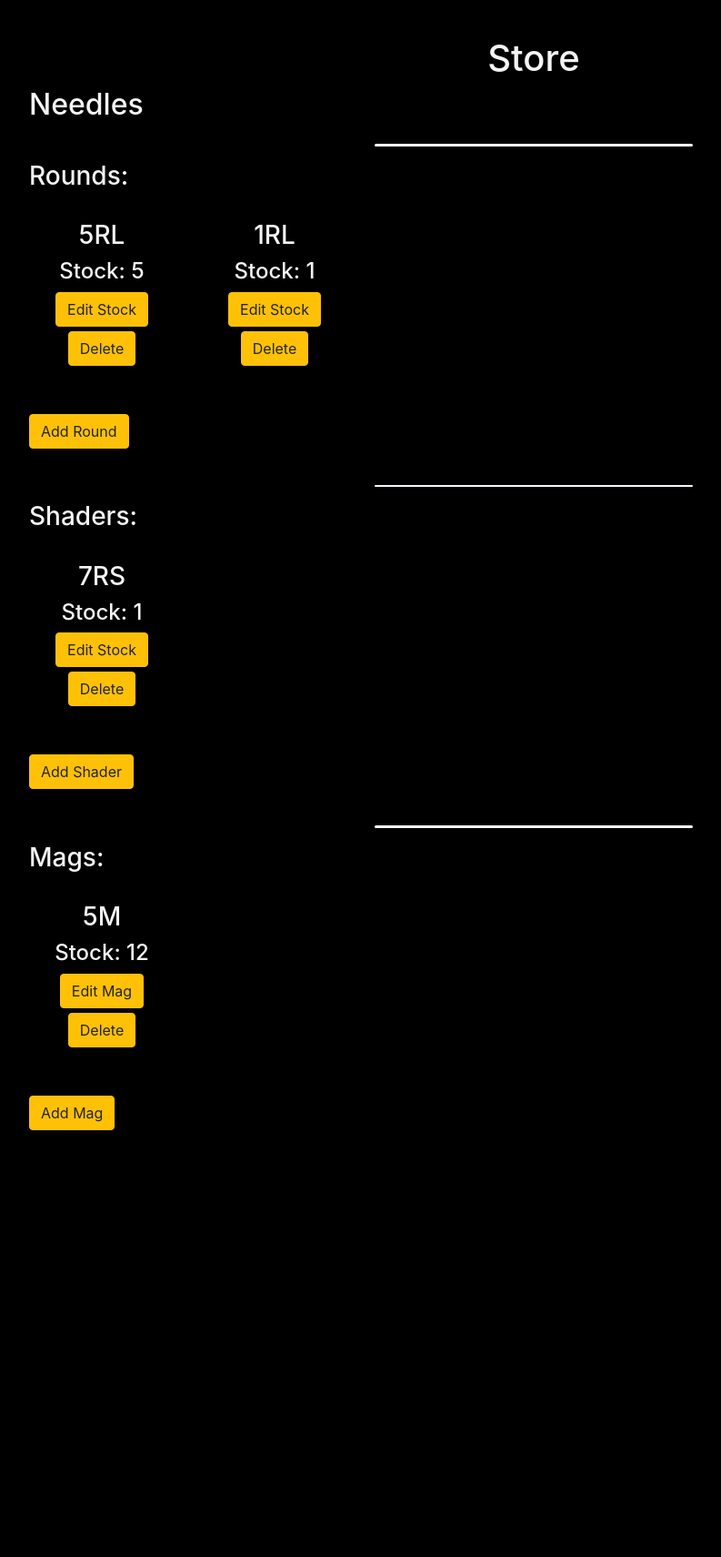
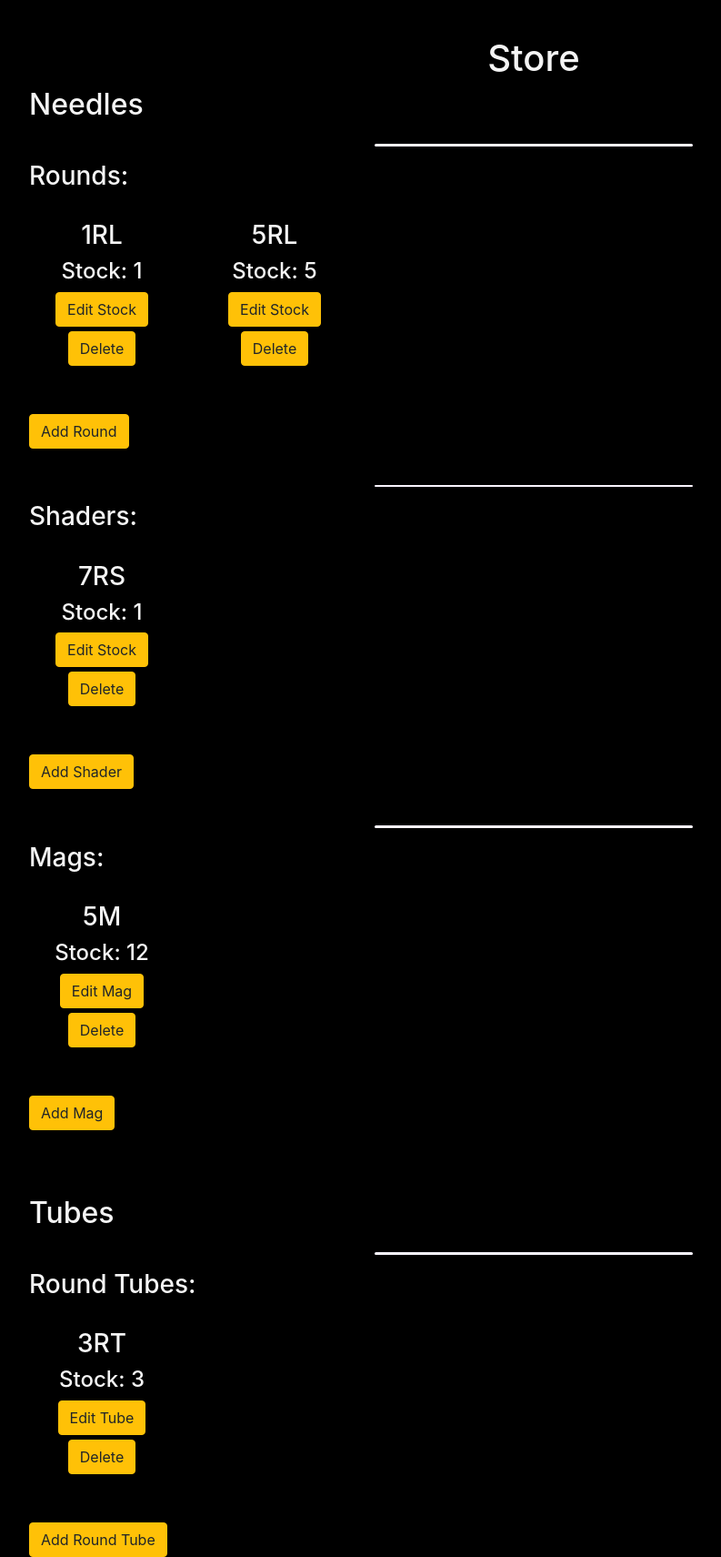
Before and after one commit to JackSnowdon/QSTC, a Django app: page /shop/shop/ in a window 1280 px wide. Shown: the part 56-1767 px from the top of the page at 91% size, without its empty margins (53-846 px from the left). Before the commit the page ends 1298 px from the top, so only its background shows below. Run offline with Django 3.2, Linux system fonts and the light colour scheme; data comes from the database, SQL or seed files in the repository; both versions use the stored data as it was after the commit; some libraries are stand-ins or nearby versions.

Commit message:
Tubes model and crud written

```diff
--- a/shop/admin.py
+++ b/shop/admin.py
@@ -1,9 +1,10 @@
 from django.contrib import admin
-from .models import Round, Mag, Shader
+from .models import Round, RoundTube, Mag, Shader
 
 # Register your models here.
 
 
 admin.site.register(Round)
+admin.site.register(RoundTube)
 admin.site.register(Shader)
 admin.site.register(Mag)
--- a/shop/models.py
+++ b/shop/models.py
@@ -48,3 +48,14 @@ class Mag(models.Model):
 
     def __str__(self):
         return self.name
+
+
+class RoundTube(models.Model):
+    name = models.CharField(max_length=50)
+    size = models.IntegerField()
+    liner = models.CharField(max_length=32, default="Round Tube")
+    ton = models.CharField(max_length=20, choices=NT_CHOICES, default=Tubes)
+    stock = models.IntegerField()
+
+    def __str__(self):
+        return self.name
--- a/shop/templates/edit_mag.html
+++ b/shop/templates/edit_mag.html
@@ -1,6 +1,6 @@
 {% extends 'base.html' %}  {% block page_title %} Edit Mag {% endblock %} {% block content %}
 
-<h2>Edit Mag</h2>
+<h2>Edit {{ item.name }} Stock</h2>
 <form role="form" method="post" id="edit-mag-form">
     <div class="form-group">
         {{ mag_form.as_p }}
--- a/shop/templates/edit_round.html
+++ b/shop/templates/edit_round.html
@@ -1,6 +1,6 @@
 {% extends 'base.html' %}  {% block page_title %} Edit Round {% endblock %} {% block content %}
 
-<h2>Edit Round</h2>
+<h2>Edit {{ item.name }} Stock</h2>
 <form role="form" method="post" id="edit-round-form">
     <div class="form-group">
         {{ round_form.as_p }}
--- a/shop/templates/edit_shader.html
+++ b/shop/templates/edit_shader.html
@@ -1,6 +1,6 @@
 {% extends 'base.html' %}  {% block page_title %} Edit Shader {% endblock %} {% block content %}
 
-<h2>Edit Shader</h2>
+<h2>Edit {{ item.name }} Stock</h2>
 <form role="form" method="post" id="edit-shader-form">
     <div class="form-group">
         {{ shader_form.as_p }}
--- a/shop/templates/shop.html
+++ b/shop/templates/shop.html
@@ -113,4 +113,44 @@
     </div>
 </div>
 
+<br>
+<br>
+<br>
+
+<h2>Tubes</h2>
+
+
+<div class="row">
+        <div class="col-12">
+            <hr class="bar-thin">
+            <h3>Round Tubes:</h3>
+            <br>
+        </div>
+        {% for t in tubes %}
+        <div class="col-2 text-center">
+            <h3>{{ t.name }}</h3>
+            <h4>Stock: {{ t.stock }}</h4>
+            <a href="{% url 'edit_round_tube' t.id %}">
+                <button id="edit-tube" class="btn btn-warning" aria-disabled="false">Edit Tube</button>
+            </a>
+            <br>
+            <div class="form-box">
+                <form class="" method="post" action="{% url 'delete_round_tube' t.id %}">
+                    {% csrf_token %}
+                    <button class="btn btn-warning" type="submit">Delete</button>
+                </form>
+            </div>
+        </div>
+        {% endfor %}
+    </div>
+    <br>
+    <br>
+    <div class="row">
+        <div class="col-12">
+            <a href="{% url 'add_round_tube' %}">
+                <button id="add-round-tube" class="btn btn-warning" aria-disabled="false">Add Round Tube</button>
+            </a>
+        </div>
+    </div>
+
 {% endblock %}
--- a/shop/urls.py
+++ b/shop/urls.py
@@ -1,12 +1,15 @@
 from django.urls import path
 from .views import (
     add_round,
+    add_round_tube,
     add_shader,
     add_mag,
     delete_round,
+    delete_round_tube,
     delete_shader,
     delete_mag,
     edit_round,
+    edit_round_tube,
     edit_shader,
     edit_mag,
     shop,
@@ -17,10 +20,13 @@ urlpatterns = [
     path("add_round/", add_round, name="add_round"),
     path("add_shader/", add_shader, name="add_shader"),
     path("add_mag/", add_mag, name="add_mag"),
+    path("add_round_tube/", add_round_tube, name="add_round_tube"),
     path(r"edit_round/<int:id>", edit_round, name="edit_round"),
     path(r"edit_shader/<int:id>", edit_shader, name="edit_shader"),
     path(r"edit_mag/<int:id>", edit_mag, name="edit_mag"),
+    path(r"edit_round_tube/<int:id>", edit_round_tube, name="edit_round_tube"),
     path(r"delete_round/<int:pk>", delete_round, name="delete_round"),
     path(r"delete_shader/<int:pk>", delete_shader, name="delete_shader"),
     path(r"delete_mag/<int:pk>", delete_mag, name="delete_mag"),
+    path(r"delete_round_tube/<int:pk>", delete_round_tube, name="delete_round_tube"),
 ]
--- a/shop/views.py
+++ b/shop/views.py
@@ -1,11 +1,13 @@
 from django.shortcuts import render, redirect, reverse, get_object_or_404
 from django.contrib import messages
-from .models import Round, Shader, Mag
+from .models import Round, RoundTube, Shader, Mag
 from .forms import (
     EditRoundForm,
+    EditRoundTubeForm,
     EditShaderForm,
     EditMagForm,
     RoundForm,
+    RoundTubeForm,
     ShaderForm,
     MagForm,
 )
@@ -15,10 +17,11 @@ from .forms import (
 
 
 def shop(request):
-    rounds = Round.objects.all()
-    shaders = Shader.objects.all()
-    mags = Mag.objects.all()
-    return render(request, "shop.html", {"round": rounds, "shaders": shaders, "mags": mags})
+    rounds = Round.objects.order_by('name')
+    shaders = Shader.objects.order_by('name')
+    mags = Mag.objects.order_by('name')
+    tubes = RoundTube.objects.order_by('name')
+    return render(request, "shop.html", {"round": rounds, "shaders": shaders, "mags": mags, "tubes": tubes})
 
 
 def add_round(request):
@@ -48,7 +51,7 @@ def edit_round(request, id):
             return redirect("shop")
     else:
         round_form = EditRoundForm(instance=item)
-    return render(request, "edit_round.html", {"round_form": round_form})
+    return render(request, "edit_round.html", {"round_form": round_form, "item": item})
 
 
 def delete_round(request, pk=id):
@@ -84,7 +87,7 @@ def edit_shader(request, id):
             return redirect("shop")
     else:
         shader_form = EditShaderForm(instance=item)
-    return render(request, "edit_shader.html", {"shader_form": shader_form})
+    return render(request, "edit_shader.html", {"shader_form": shader_form, "item": item})
 
 
 def delete_shader(request, pk=id):
@@ -120,10 +123,46 @@ def edit_mag(request, id):
             return redirect("shop")
     else:
         mag_form = EditMagForm(instance=item)
-    return render(request, "edit_mag.html", {"mag_form": mag_form})
+    return render(request, "edit_mag.html", {"mag_form": mag_form, "item": item})
 
 
 def delete_mag(request, pk=id):
     instance = Shader.objects.get(pk=pk)
     instance.delete()
     return redirect(reverse("shop"))
+
+
+def add_round_tube(request):
+    if request.method == "POST":
+        round_form = RoundTubeForm(request.POST)
+        if round_form.is_valid():
+            rounds = round_form.save(commit=False)
+            size = request.POST["size"]
+            rounds.liner = "RT"
+            title = size + rounds.liner
+            rounds.name = title
+            rounds.ton = "Tubes"
+            rounds.save()
+            # messages.error(request, 'Added {0}'.format(player.name), extra_tags='alert boldest')
+            return redirect("shop")
+    else:
+        round_form = RoundTubeForm()
+    return render(request, "add_round_tube.html", {"round_form": round_form})
+
+
+def edit_round_tube(request, id):
+    item = get_object_or_404(RoundTube, pk=id)
+    if request.method == "POST":
+        round_form = EditRoundTubeForm(request.POST, instance=item)
+        if round_form.is_valid():
+            round_form.save()
+            return redirect("shop")
+    else:
+        round_form = EditRoundTubeForm(instance=item)
+    return render(request, "edit_round_tube.html", {"round_form": round_form, "item": item})
+
+
+def delete_round_tube(request, pk=id):
+    instance = RoundTube.objects.get(pk=pk)
+    instance.delete()
+    return redirect(reverse("shop"))
```
Also changed, not shown: shop/forms.py (+14 -4 lines), shop/templates/add_round_tube.html (added, +12 -0 lines), shop/templates/edit_round_tube.html (added, +12 -0 lines), db.sqlite3, shop/migrations/0007_roundtube.py (added).
